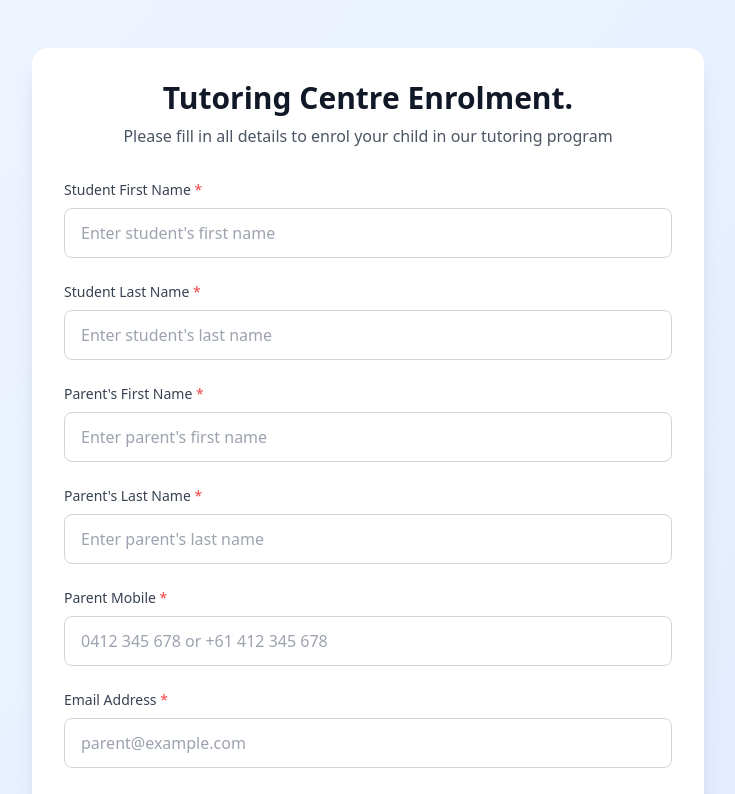
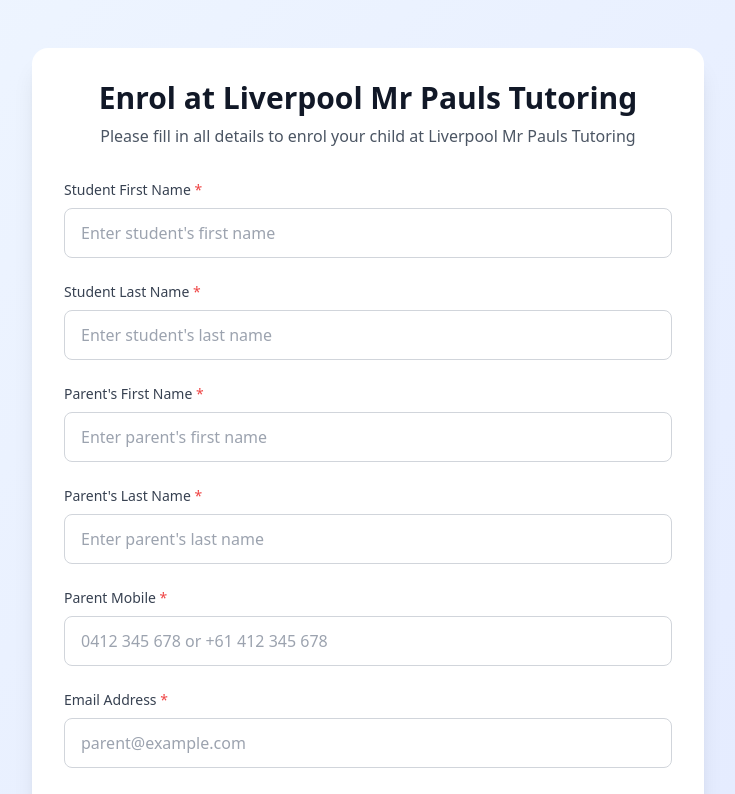
Before and after one commit to chrisk8599/tutoring-enrolment-portal, a React (Vite) app: page /liverpool in a window 1280 px wide. Shown: the top 794 px of the page, without its empty margins (272-1007 px from the left). Built offline with nearby package versions, Linux system fonts and the light colour scheme; no server answers.

Commit message:
Testing new domains

```diff
--- a/src/App.jsx
+++ b/src/App.jsx
@@ -1,7 +1,20 @@
+import { Routes, Route, Navigate } from "react-router-dom";
 import EnrolmentForm from "./components/EnrolmentForm";
 
 function App() {
-  return <EnrolmentForm />;
+  return (
+    <Routes>
+      <Route
+        path="/cabra"
+        element={<EnrolmentForm center="Cabramatta ABC" />}
+      />
+      <Route
+        path="/liverpool"
+        element={<EnrolmentForm center="Liverpool Mr Pauls Tutoring" />}
+      />
+      <Route path="/" element={<Navigate to="/cabra" replace />} />
+    </Routes>
+  );
 }
 
 export default App;
--- a/src/components/EnrolmentForm.jsx
+++ b/src/components/EnrolmentForm.jsx
@@ -24,7 +24,7 @@
   "Year 12",
 ];
 
-export default function EnrolmentForm() {
+export default function EnrolmentForm({ center }) {
   const [isSubmitting, setIsSubmitting] = useState(false);
   const [submitSuccess, setSubmitSuccess] = useState(false);
   const [submitError, setSubmitError] = useState(null);
@@ -125,8 +125,8 @@
             Enrolment Submitted Successfully!
           </h2>
           <p className="text-gray-600 mb-6">
-            Thank you for your enrolment. We'll review your submission and
-            contact you shortly.
+            Thank you for your enrolment at {center}. We'll review your
+            submission and contact you shortly.
           </p>
           <button
             onClick={() => setSubmitSuccess(false)}
@@ -145,11 +145,10 @@
         <div className="bg-white rounded-2xl shadow-xl p-8">
           <div className="mb-8 text-center">
             <h1 className="text-3xl font-bold text-gray-900 mb-2">
-              Tutoring Centre Enrolment.
+              Enrol at {center}
             </h1>
             <p className="text-gray-600">
-              Please fill in all details to enrol your child in our tutoring
-              program
+              Please fill in all details to enrol your child at {center}
             </p>
           </div>
 
--- a/src/main.jsx
+++ b/src/main.jsx
@@ -1,10 +1,13 @@
 import { StrictMode } from "react";
 import { createRoot } from "react-dom/client";
+import { BrowserRouter } from "react-router-dom";
 import "./index.css";
 import App from "./App.jsx";
 
 createRoot(document.getElementById("root")).render(
   <StrictMode>
-    <App />
+    <BrowserRouter>
+      <App />
+    </BrowserRouter>
   </StrictMode>
 );
```
